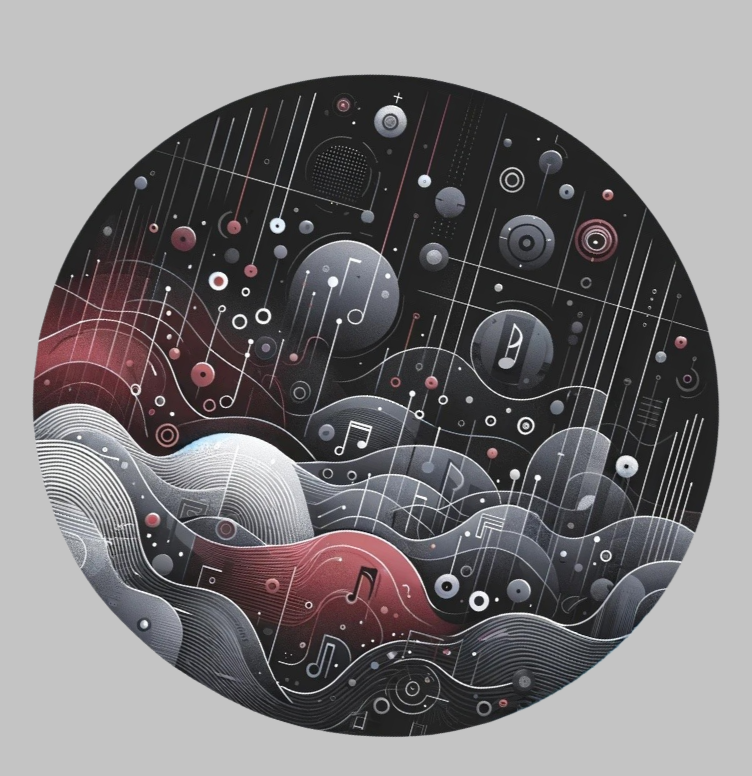
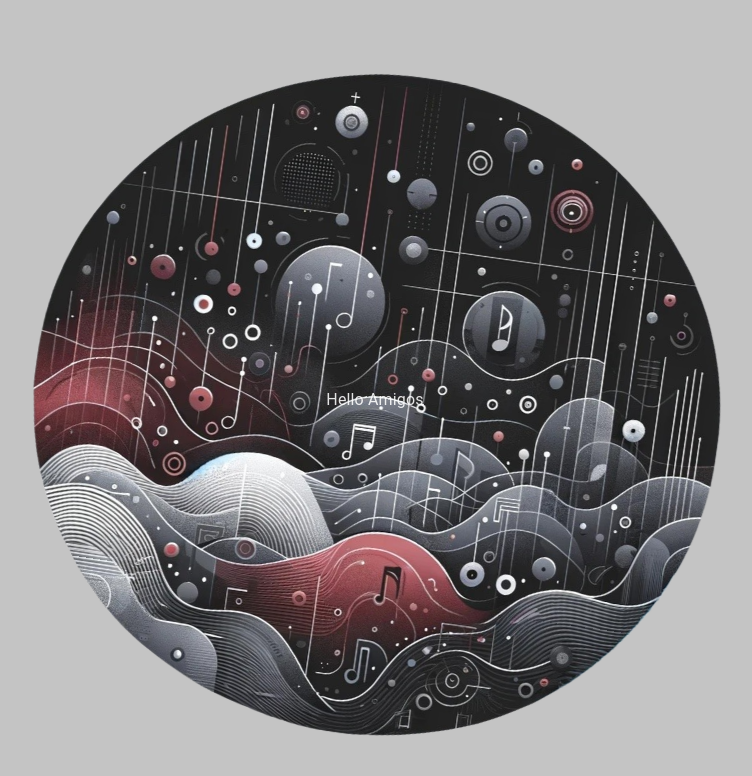
Before and after one commit to darkemlord/bloggonbian-ui, a React (Vite) app: page / in a window 1280 px wide. Shown: the top 776 px of the page, without its empty margins (265-1017 px from the left). Built offline with nearby package versions, Linux system fonts and the light colour scheme.

Commit message:
refs #1 adding banner text in the center of the rotation

```diff
--- a/src/Containers/Home/homeStyles.ts
+++ b/src/Containers/Home/homeStyles.ts
@@ -17,9 +17,23 @@ export const imageContainer: SxProps = {
 };
 
 export const bannerSectionImage: SxProps = {
+  zIndex: 0,
   position: "absolute",
   width: "100%",
   height: "100%",
   objectFit: "cover",
-  animation: "rotate 180s linear infinite",
+  animation: "rotate 360s linear infinite",
 };
+
+export const BannerTextContainer: SxProps = {
+  position: "absolute",
+  zIndex: 1,
+  width: "100%",
+  height: "100%",
+  display: "flex",
+  justifyContent: "center",
+  alignItems: "center",
+};
+export const BannerText: SxProps = {
+  zIndex: 2,
+};
--- a/src/Containers/Home/index.tsx
+++ b/src/Containers/Home/index.tsx
@@ -1,6 +1,7 @@
-import { Box } from "@mui/material";
+import { Box, Typography } from "@mui/material";
 import React from "react";
 import {
+  BannerTextContainer,
   bannerContainer,
   bannerSectionImage,
   imageContainer,
@@ -12,6 +13,9 @@ const HomeContainer: React.FC = () => {
     <Box sx={bannerContainer}>
       <Box sx={imageContainer}>
         <Box sx={bannerSectionImage} component="img" src={homeBackground}></Box>
+        <Box sx={BannerTextContainer}>
+          <Typography>Hello Amigos</Typography>
+        </Box>
       </Box>
     </Box>
   );
```
